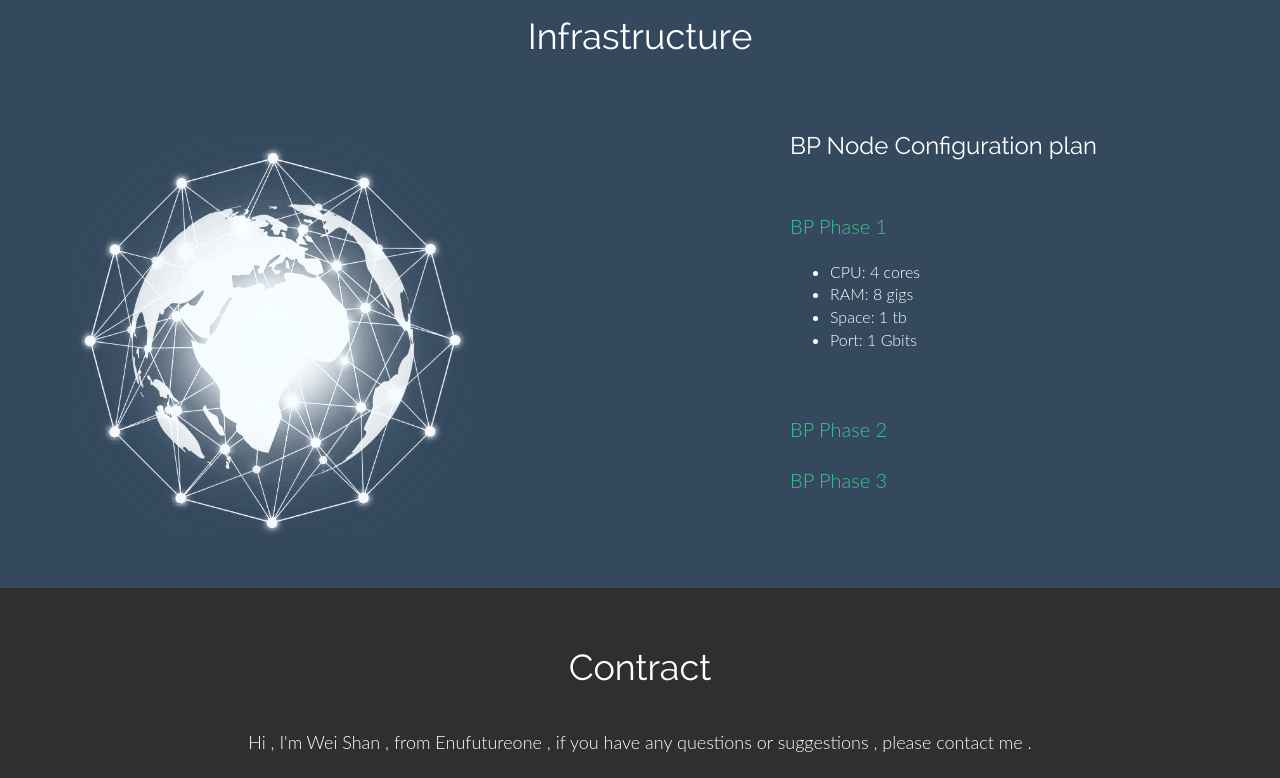
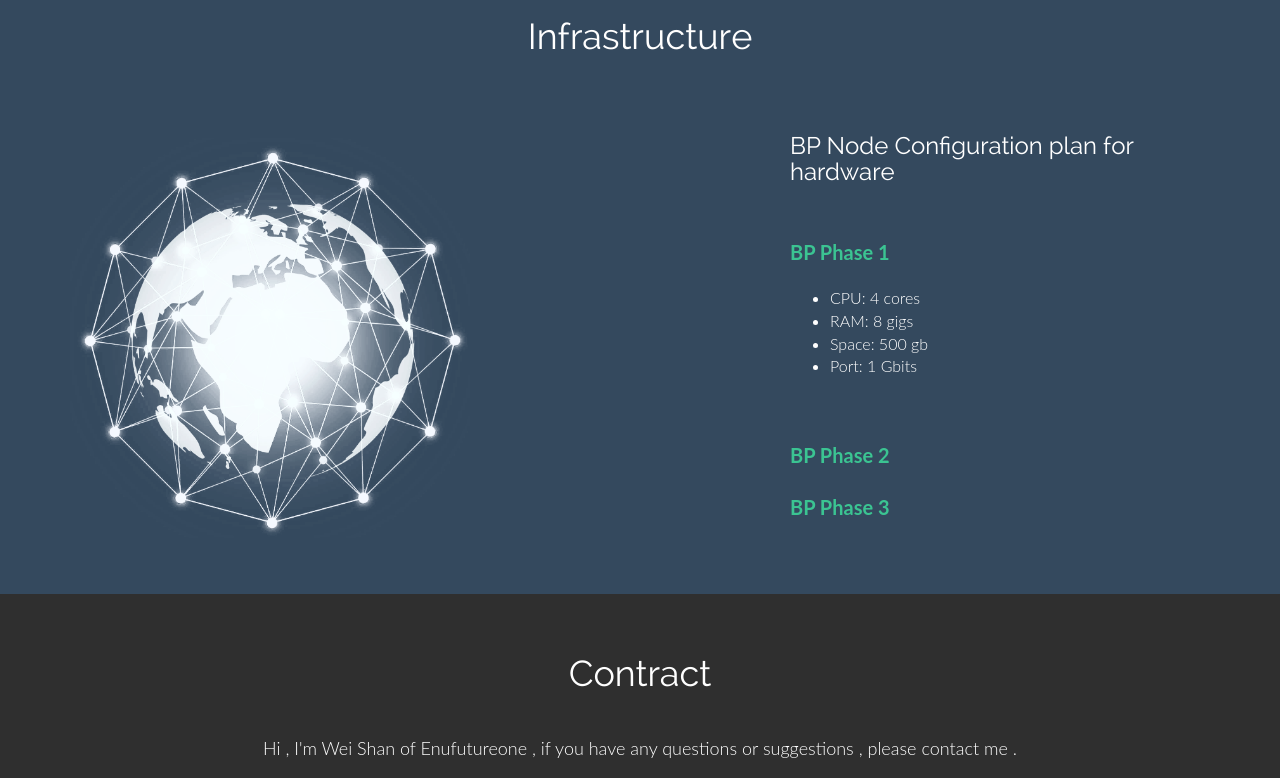
Before and after one commit to enufuture/enufuture.github.io, a plain HTML site: page index.html in a window 1280 px wide. Shown: the part 1440-2218 px from the top of the page. Drawn offline with nearby package versions, Linux system fonts and the light colour scheme; a web font is replaced by a local one.

Commit message:
web update

```diff
--- a/assets/css/main.css
+++ b/assets/css/main.css
@@ -143,6 +143,7 @@ a:after {
     padding-top: 20px;
     padding-bottom: 30px;
     color: white;
+    font-family: "Lato","LatoWeb",Arial;
 }
 
 #features .ac a{
--- a/index.html
+++ b/index.html
@@ -73,7 +73,7 @@
 			<div class="row centered">
 				<h1>About</h1>
 				<br>
-				<p>Enu Future One (BP Account : <b>enufutureone</b>) is a Block Producer and a Guardian for Enumivo. It aims to maintain the stability of Enumivo network and promote the development of Enumivo ecosystem.</p>
+				<p>Enu Future One (BP Account : <b><a href="https://enumivo.com/topic/524-wei-shan-applies-for-a-block-producer-seat/?tab=comments#comment-4708" target="_blank">enufutureone</a></b>) is a Block Producer and a Guardian for Enumivo. It aims to maintain the stability of Enumivo network and promote the development of Enumivo ecosystem.</p>
 			</div>
 			<br>
 			<br>
@@ -119,14 +119,14 @@
 					<img class="centered img img-responsive" src="assets/img/node.png" alt="">
 				</div>
 				<div class="col-lg-6" style="padding-left: 150px;">
-					<h3>BP Node Configuration plan</h3>
+					<h3>BP Node Configuration plan for hardware</h3>
 					<br>
 				<!-- ACCORDION -->
 		            <div class="accordion ac" id="accordion2">
 		                <div class="accordion-group">
 		                    <div class="accordion-heading">
 		                        <a class="accordion-toggle" data-toggle="collapse" data-parent="#accordion2" href="#collapseOne">
-		                        BP Phase 1
+		                        <b>BP Phase 1</b>
 		                        </a>
 		                    </div><!-- /accordion-heading -->
 		                    <div id="collapseOne" class="accordion-body collapse in">
@@ -134,7 +134,7 @@
 															<ul class="list">
 																	<li>CPU: 4 cores</li>
 																	<li>RAM: 8 gigs</li>
-																	<li>Space: 1 tb</li>
+																	<li>Space: 500 gb</li>
 																	<li>Port: 1 Gbits</li>
 															</ul>
 														</div><!-- /accordion-inner -->
@@ -145,7 +145,7 @@
 		                <div class="accordion-group">
 		                    <div class="accordion-heading">
 		                        <a class="accordion-toggle" data-toggle="collapse" data-parent="#accordion2" href="#collapseTwo">
-		                        BP Phase 2
+															<b>BP Phase 2</b>
 		                        </a>
 		                    </div>
 		                    <div id="collapseTwo" class="accordion-body collapse">
@@ -153,7 +153,7 @@
 																<ul class="list">
 																		<li>CPU: 8 cores</li>
 																		<li>RAM: 16 gigs</li>
-																		<li>Space: 2 tb</li>
+																		<li>Space: 1 tb</li>
 																		<li>Port: 1 Gbits</li>
 																</ul>
 								</div><!-- /accordion-inner -->
@@ -164,7 +164,7 @@
 		                 <div class="accordion-group">
 		                    <div class="accordion-heading">
 		                        <a class="accordion-toggle" data-toggle="collapse" data-parent="#accordion2" href="#collapseThree">
-		                        BP Phase 3
+															<b>BP Phase 3</b>
 		                        </a>
 		                    </div>
 		                    <div id="collapseThree" class="accordion-body collapse">
@@ -172,7 +172,7 @@
 																<ul class="list">
 																		<li>CPU: 2 CPUs</li>
 																		<li>RAM: 32 gigs</li>
-																		<li>Space: 4 tb</li>
+																		<li>Space: 2 tb</li>
 																		<li>Port: 1 Gbits</li>
 																</ul>
 								</div><!-- /accordion-inner -->
@@ -191,7 +191,7 @@
 					<div class="row">
 							<h1 class="centered">Contract</h1>
 							<div class="centered">
-								<p>Hi , I'm Wei Shan , from Enufutureone , if you have any questions or suggestions , please contact me .</p>
+								<p>Hi , I'm Wei Shan of Enufutureone , if you have any questions or suggestions , please contact me .</p>
 							</div>
 							<div id="ps" class="col-lg-4">
 								<br>
@@ -205,7 +205,7 @@
 	</div>
 	<div id="c">
 		<div class="container">
-			<p>Copyright © 2018  <a href="enufutureone.github.io">Enufutureone</a>. Theme design by <a href="http://www.blacktie.co">Blacktie.co</a>.</p>
+			<p>Copyright © 2018  <a href="enufutureone.github.io">Enufutureone</a>. Theme design by <a href="http://www.blacktie.co" target="_blank">Blacktie.co</a>.</p>
 		</div>
 	</div>
 
```
